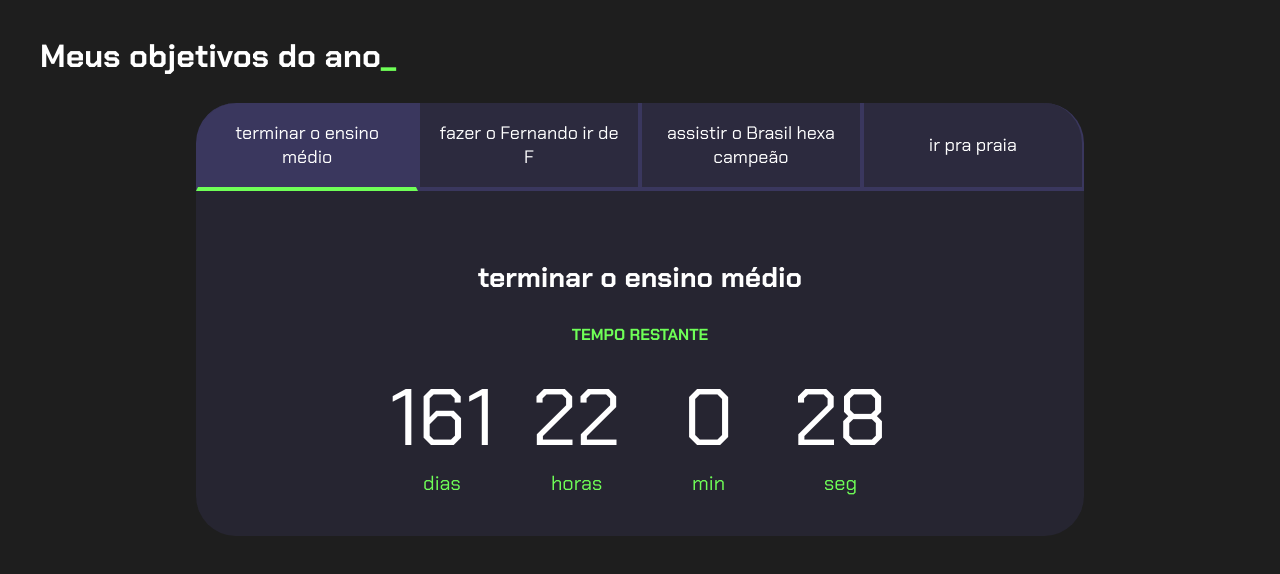
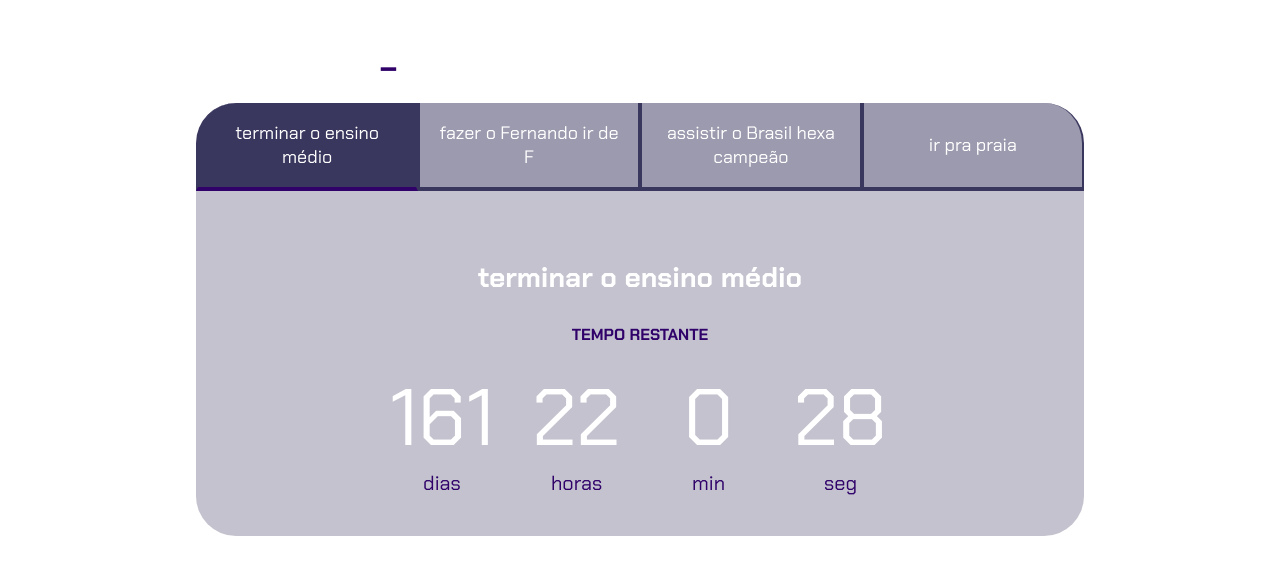
Before and after one commit to gabrielR777/2-trimestre, a plain HTML site: page index.html in a window 1280 px wide. Drawn offline with Linux system fonts and the light colour scheme.

Commit message:
Update style.css

```diff
--- a/style.css
+++ b/style.css
@@ -1,8 +1,8 @@
 @import url('https://fonts.googleapis.com/css2?family=Chakra+Petch:wght@400;700&display=swap');
 
 :root {
-    --cor-de-fundo: #1E1E1E;
-    --verde: #6FFF57;
+    --cor-de-fundo: ##0d0813;
+    --verde: #2f0169;
     --branco: #FFFFFF;
     --botao-ativo: #3A375E;
     --botao-inativo: rgba(58, 55, 94, 0.5);
```
